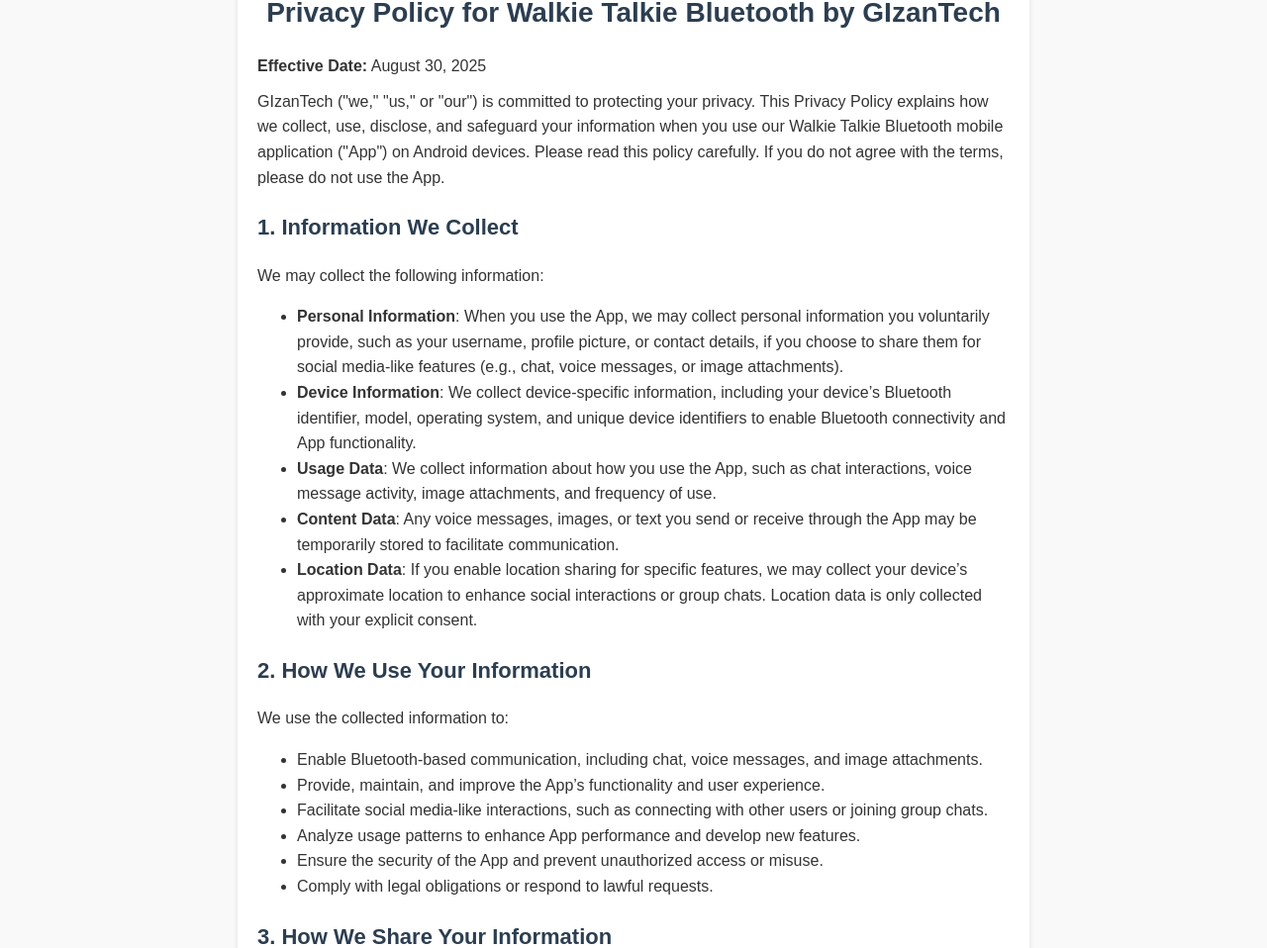
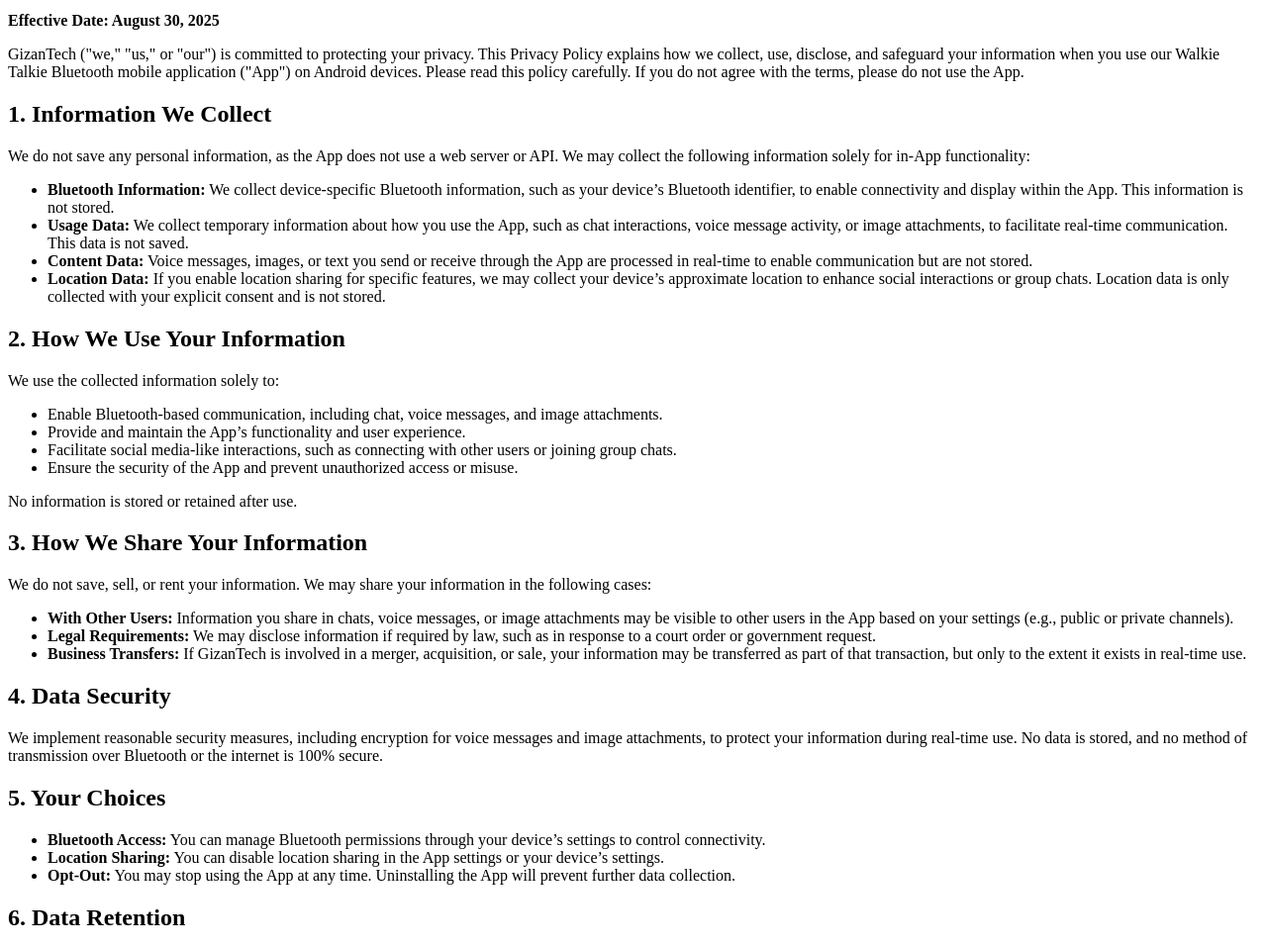
Before and after one commit to GizanTech/gt-walkie-talkie-bt-privacy-policy, a plain HTML site: page index.html in a window 1280 px wide. Shown: the part 68-1026 px from the top of the page at 99% size. Drawn offline with Linux system fonts and the light colour scheme.

Commit message:
Update index.html

```diff
--- a/index.html
+++ b/index.html
@@ -3,112 +3,67 @@
 <head>
     <meta charset="UTF-8">
     <meta name="viewport" content="width=device-width, initial-scale=1.0">
-    <title>Privacy Policy - Walkie Talkie Bluetooth by GIzanTech</title>
-    <style>
-        body {
-            font-family: Arial, sans-serif;
-            line-height: 1.6;
-            margin: 0;
-            padding: 20px;
-            max-width: 800px;
-            margin-left: auto;
-            margin-right: auto;
-            background-color: #f9f9f9;
-            color: #333;
-        }
-        h1, h2 {
-            color: #2c3e50;
-        }
-        h1 {
-            font-size: 28px;
-            text-align: center;
-        }
-        h2 {
-            font-size: 22px;
-            margin-top: 20px;
-        }
-        p {
-            margin: 10px 0;
-        }
-        a {
-            color: #3498db;
-            text-decoration: none;
-        }
-        a:hover {
-            text-decoration: underline;
-        }
-        .container {
-            background: #fff;
-            padding: 20px;
-            border-radius: 8px;
-            box-shadow: 0 2px 5px rgba(0,0,0,0.1);
-        }
-    </style>
+    <title>Privacy Policy - Walkie Talkie Bluetooth</title>
 </head>
 <body>
-    <div class="container">
-        <h1>Privacy Policy for Walkie Talkie Bluetooth by GIzanTech</h1>
-        <p><strong>Effective Date:</strong> August 30, 2025</p>
-        <p>GIzanTech ("we," "us," or "our") is committed to protecting your privacy. This Privacy Policy explains how we collect, use, disclose, and safeguard your information when you use our Walkie Talkie Bluetooth mobile application ("App") on Android devices. Please read this policy carefully. If you do not agree with the terms, please do not use the App.</p>
+    <h1>Privacy Policy for Walkie Talkie Bluetooth by GizanTech</h1>
+    <p><strong>Effective Date: August 30, 2025</strong></p>
+
+    <p>GizanTech ("we," "us," or "our") is committed to protecting your privacy. This Privacy Policy explains how we collect, use, disclose, and safeguard your information when you use our Walkie Talkie Bluetooth mobile application ("App") on Android devices. Please read this policy carefully. If you do not agree with the terms, please do not use the App.</p>
 
     <h2>1. Information We Collect</h2>
-        <p>We may collect the following information:</p>
+    <p>We do not save any personal information, as the App does not use a web server or API. We may collect the following information solely for in-App functionality:</p>
     <ul>
-            <li><strong>Personal Information</strong>: When you use the App, we may collect personal information you voluntarily provide, such as your username, profile picture, or contact details, if you choose to share them for social media-like features (e.g., chat, voice messages, or image attachments).</li>
-            <li><strong>Device Information</strong>: We collect device-specific information, including your device’s Bluetooth identifier, model, operating system, and unique device identifiers to enable Bluetooth connectivity and App functionality.</li>
-            <li><strong>Usage Data</strong>: We collect information about how you use the App, such as chat interactions, voice message activity, image attachments, and frequency of use.</li>
-            <li><strong>Content Data</strong>: Any voice messages, images, or text you send or receive through the App may be temporarily stored to facilitate communication.</li>
-            <li><strong>Location Data</strong>: If you enable location sharing for specific features, we may collect your device’s approximate location to enhance social interactions or group chats. Location data is only collected with your explicit consent.</li>
+        <li><strong>Bluetooth Information:</strong> We collect device-specific Bluetooth information, such as your device’s Bluetooth identifier, to enable connectivity and display within the App. This information is not stored.</li>
+        <li><strong>Usage Data:</strong> We collect temporary information about how you use the App, such as chat interactions, voice message activity, or image attachments, to facilitate real-time communication. This data is not saved.</li>
+        <li><strong>Content Data:</strong> Voice messages, images, or text you send or receive through the App are processed in real-time to enable communication but are not stored.</li>
+        <li><strong>Location Data:</strong> If you enable location sharing for specific features, we may collect your device’s approximate location to enhance social interactions or group chats. Location data is only collected with your explicit consent and is not stored.</li>
     </ul>
 
     <h2>2. How We Use Your Information</h2>
-        <p>We use the collected information to:</p>
+    <p>We use the collected information solely to:</p>
     <ul>
         <li>Enable Bluetooth-based communication, including chat, voice messages, and image attachments.</li>
-            <li>Provide, maintain, and improve the App’s functionality and user experience.</li>
+        <li>Provide and maintain the App’s functionality and user experience.</li>
         <li>Facilitate social media-like interactions, such as connecting with other users or joining group chats.</li>
-            <li>Analyze usage patterns to enhance App performance and develop new features.</li>
         <li>Ensure the security of the App and prevent unauthorized access or misuse.</li>
-            <li>Comply with legal obligations or respond to lawful requests.</li>
     </ul>
+    <p>No information is stored or retained after use.</p>
 
     <h2>3. How We Share Your Information</h2>
-        <p>We do not sell or rent your personal information. We may share your information in the following cases:</p>
+    <p>We do not save, sell, or rent your information. We may share your information in the following cases:</p>
     <ul>
-            <li><strong>With Other Users</strong>: Information you share in chats, voice messages, or image attachments may be visible to other users in the App based on your settings (e.g., public or private channels).</li>
-            <li><strong>Service Providers</strong>: We may share information with third-party service providers who assist with App operations, such as cloud storage or analytics, under strict confidentiality agreements.</li>
-            <li><strong>Legal Requirements</strong>: We may disclose information if required by law, such as in response to a court order or government request.</li>
-            <li><strong>Business Transfers</strong>: If GIzanTech is involved in a merger, acquisition, or sale, your information may be transferred as part of that transaction.</li>
+        <li><strong>With Other Users:</strong> Information you share in chats, voice messages, or image attachments may be visible to other users in the App based on your settings (e.g., public or private channels).</li>
+        <li><strong>Legal Requirements:</strong> We may disclose information if required by law, such as in response to a court order or government request.</li>
+        <li><strong>Business Transfers:</strong> If GizanTech is involved in a merger, acquisition, or sale, your information may be transferred as part of that transaction, but only to the extent it exists in real-time use.</li>
     </ul>
 
     <h2>4. Data Security</h2>
-        <p>We implement reasonable security measures to protect your information, including encryption for voice messages and image attachments. However, no method of transmission over Bluetooth or the internet is 100% secure, and we cannot guarantee absolute security.</p>
+    <p>We implement reasonable security measures, including encryption for voice messages and image attachments, to protect your information during real-time use. No data is stored, and no method of transmission over Bluetooth or the internet is 100% secure.</p>
 
     <h2>5. Your Choices</h2>
     <ul>
-            <li><strong>Account Information</strong>: You can update or delete your profile information within the App at any time.</li>
-            <li><strong>Location Sharing</strong>: You can disable location sharing in the App settings or your device’s settings.</li>
-            <li><strong>Bluetooth Access</strong>: You can manage Bluetooth permissions through your device’s settings to control connectivity.</li>
-            <li><strong>Opt-Out</strong>: You may stop using the App at any time. Uninstalling the App will prevent further data collection.</li>
+        <li><strong>Bluetooth Access:</strong> You can manage Bluetooth permissions through your device’s settings to control connectivity.</li>
+        <li><strong>Location Sharing:</strong> You can disable location sharing in the App settings or your device’s settings.</li>
+        <li><strong>Opt-Out:</strong> You may stop using the App at any time. Uninstalling the App will prevent further data collection.</li>
     </ul>
 
     <h2>6. Data Retention</h2>
-        <p>We retain your personal information only for as long as necessary to provide the App’s services or comply with legal obligations. Content data (e.g., voice messages, images) is stored temporarily and deleted after a reasonable period, unless you request otherwise.</p>
+    <p>We do not retain any personal information or content data (e.g., voice messages, images). All data is processed in real-time and discarded after use.</p>
 
     <h2>7. Children’s Privacy</h2>
-        <p>The App is not intended for use by individuals under 13 years of age. We do not knowingly collect personal information from children under 13. If we learn such data has been collected, we will take steps to delete it.</p>
+    <p>The App is not intended for use by individuals under 13 years of age. We do not knowingly collect personal information from children under 13.</p>
 
     <h2>8. Third-Party Links</h2>
-        <p>The App may contain links to third-party websites or services. We are not responsible for the privacy practices of these third parties. Please review their privacy policies before engaging with them.</p>
+    <p>The App may contain links to third-party websites or services. We are not responsible for their privacy practices. Please review their privacy policies before engaging with them.</p>
 
     <h2>9. Changes to This Privacy Policy</h2>
     <p>We may update this Privacy Policy from time to time. We will notify you of significant changes by posting the updated policy in the App or through other communication channels. Your continued use of the App after changes constitutes acceptance of the updated policy.</p>
 
     <h2>10. Contact Us</h2>
     <p>If you have questions about this Privacy Policy, please contact us at:</p>
-        <p><strong>GIzanTech</strong><br>
-        Email: <a href="mailto:admin@gizantech.com">privacy@gizantech.com</a><br>
-        Address: 123 Tech Lane, Innovation City, CA 94043, USA</p>
-    </div>
+    <p><strong>GizanTech</strong><br>
+    Email: admin@gizantech.com<br>
+    Address: 169/1/A/2, Amir Tower (beside Delta Hospital) West Dholaipar, Jatrabari, Dhaka, Bangladesh</p>
 </body>
 </html>
```
Lines whose indentation alone changed are shown as unchanged.
